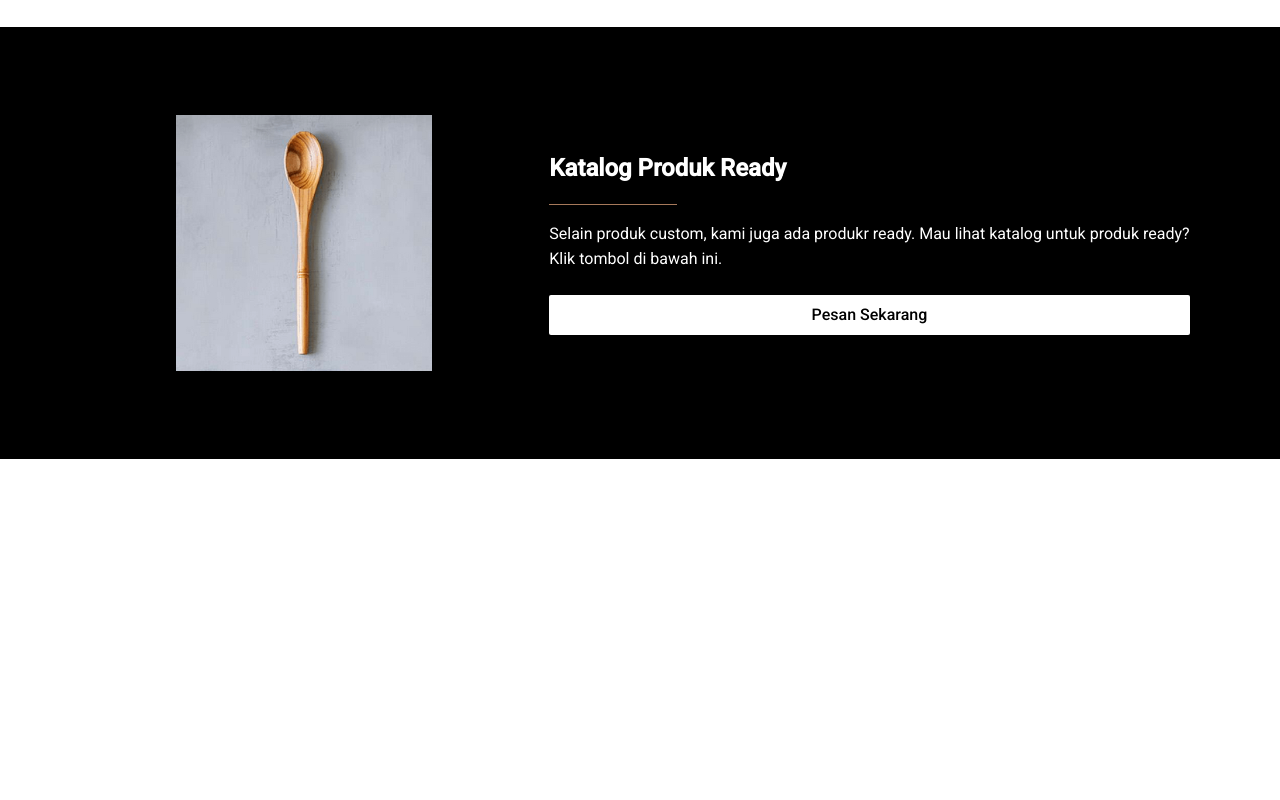
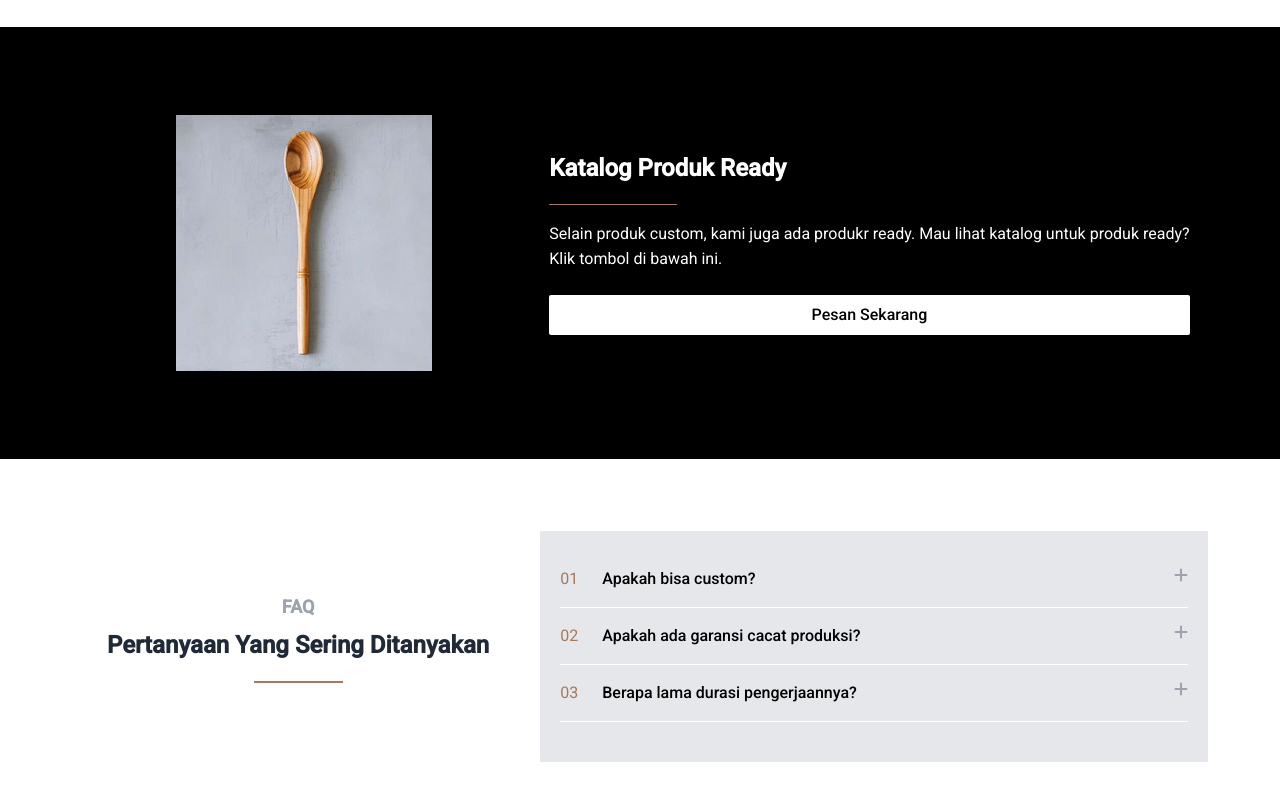
Before and after one commit to richofal/holywood, a Next.js app: page / in a window 1280 px wide. Shown: the part 4594-5394 px from the top of the page. Before the commit the page ends 5053 px from the top, so only its background shows below. Built offline with nearby package versions, Linux system fonts and the light colour scheme.

Commit message:
Add FAQ Section

```diff
--- /dev/null
+++ b/app/components/Faq/Faq.json
@@ -0,0 +1,20 @@
+[
+  {
+    "number": "01",
+    "question": "Apakah bisa custom?",
+    "answer": "Tentu saja bisa. Anda bisa memberikan gambar atau spesifikasi produk kerajinan kayu yang Anda inginkan.",
+    "isOpen": true
+  },
+  {
+    "number": "02",
+    "question": "Apakah ada garansi cacat produksi?",
+    "answer": "Ya, kami memberikan garansi untuk cacat produksi.",
+    "isOpen": false
+  },
+  {
+    "number": "03",
+    "question": "Berapa lama durasi pengerjaannya?",
+    "answer": "Durasi pengerjaan tergantung pada tingkat kesulitan, biasanya antara 7 hingga 14 hari.",
+    "isOpen": false
+  }
+]
--- /dev/null
+++ b/app/components/Faq/Faq.tsx
@@ -0,0 +1,102 @@
+"use client";
+
+import React, { useState, useEffect } from "react";
+import faqData from "./Faq.json";
+
+function Faq() {
+  const [isLargeScreen, setIsLargeScreen] = useState(false);
+
+  const checkScreenSize = () => {
+    if (window.innerWidth > 1240) {
+      setIsLargeScreen(true);
+    } else {
+      setIsLargeScreen(false);
+    }
+  };
+
+  useEffect(() => {
+    checkScreenSize();
+    window.addEventListener("resize", checkScreenSize);
+
+    return () => {
+      window.removeEventListener("resize", checkScreenSize);
+    };
+  }, []);
+
+  const [openIndex, setOpenIndex] = useState<number | null>(null);
+  const [faqs, setFaqs] = useState<
+    { number: string; question: string; answer: string; isOpen: boolean }[]
+  >([]);
+
+  useEffect(() => {
+    setFaqs(faqData);
+  }, []);
+
+  const toggleFAQ = (index: number) => {
+    setOpenIndex(openIndex === index ? null : index);
+  };
+
+  return (
+    <div
+      className={`${isLargeScreen ? "flex md:flex-row" : "flex flex-col"} p-16`}
+    >
+      <div
+        className={`${
+          isLargeScreen ? "md:w-[40%]" : "w-full"
+        } items-center flex flex-col justify-center m-3`}
+      >
+        <h2 className="text-gray-400 font-bold text-lg">FAQ</h2>
+        <h1
+          className={`${
+            isLargeScreen ? "text-2xl" : "text-xl text-center"
+          } font-bold text-gray-800 mt-2`}
+        >
+          Pertanyaan Yang Sering Ditanyakan
+        </h1>
+        <hr
+          className={`border-t-2 border-[#A6795B] w-16 h-5 mt-5 ${
+            isLargeScreen ? "w-[20%]" : "w-[50%] mx-auto"
+          }`}
+        />
+      </div>
+      <div
+        className={`${
+          isLargeScreen ? "md:w-[60%]" : "w-full"
+        } bg-gray-200 p-5 m-2 pb-10`}
+      >
+        {faqs.map((faq, index) => (
+          <div
+            key={index}
+            className="border-b border-white py-4 cursor-pointer"
+            onMouseDown={() => toggleFAQ(index)}
+          >
+            <div className="flex justify-between items-center">
+              <div className="flex items-center">
+                <span className="text-[#A6795B] mr-4 self-start">
+                  {faq.number}
+                </span>
+                <span
+                  className={`text-black font-medium px-2${
+                    isLargeScreen ? "" : ""
+                  }`}
+                >
+                  {faq.question}
+                </span>
+              </div>
+              <i
+                className={`fas ${
+                  openIndex === index ? "fa-minus" : "fa-plus"
+                } text-gray-400 cursor-pointer self-start`}
+              ></i>
+            </div>
+            {openIndex === index && (
+              <p className="mt-2 text-gray-600">{faq.answer}</p>
+            )}
+          </div>
+        ))}
+      </div>
+    </div>
+  );
+}
+
+export default Faq;
--- a/app/page.tsx
+++ b/app/page.tsx
@@ -5,6 +5,7 @@ import Product from "./components/Product/Product";
 import Order from "./components/Order/Order";
 import Testimonial from "./components/Testimonial/Testimonial";
 import Catalog from "./components/Catalog/Catalog";
+import Faq from "./components/Faq/Faq";
 
 export default function Home() {
   return (
@@ -16,6 +17,7 @@ export default function Home() {
       <Order />
       <Testimonial />
       <Catalog />
+      <Faq />
     </>
   );
 }
```
